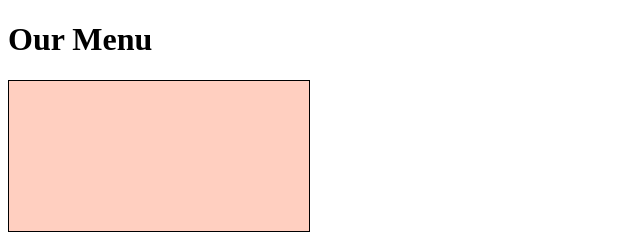
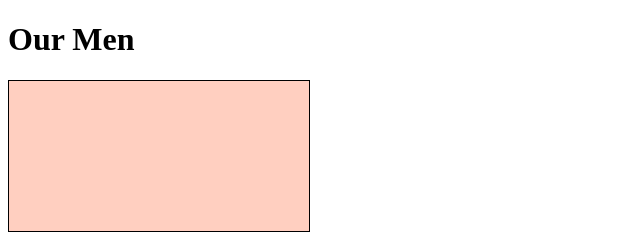
Before and after one commit to PalomaFuerte/coursera-test, a plain HTML site: page site/index.html in a window 1280 px wide. Shown: the top 240 px of the page, 0-640 px from the left. Drawn offline with Linux system fonts and the light colour scheme.

Commit message:
Cambios 2

```diff
--- a/site/index.html
+++ b/site/index.html
@@ -15,7 +15,7 @@
 	</style>
 </head>
 <body>
-<h1>Our Menu</h1>
+<h1>Our Men</h1>
 
 <div>
 	<p id="p1"></p>
```
